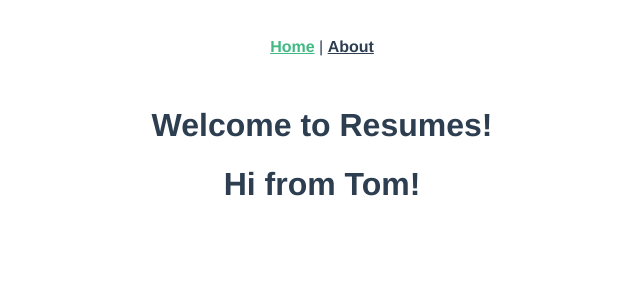
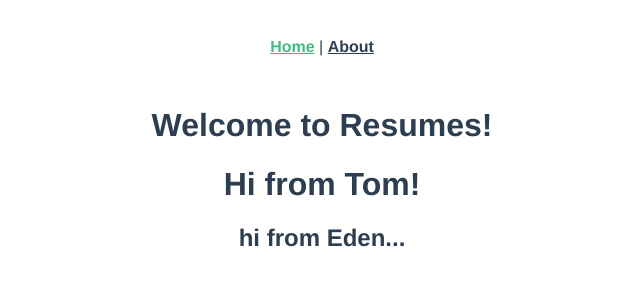
Before and after one commit to dtugui/personal_resume_frontend, a Vue app: page / in a window 1280 px wide. Shown: the top 300 px of the page, without its empty margins (318-958 px from the left). Built offline with nearby package versions, Linux system fonts and the light colour scheme.

Commit message:
Eden greeting

```diff
--- a/src/views/Home.vue
+++ b/src/views/Home.vue
@@ -2,6 +2,7 @@
   <div class="home">
     <h1>{{ message }}</h1>
     <h1>Hi from Tom!</h1>
+    <h2>hi from Eden...</h2>
   </div>
 </template>
 
```
